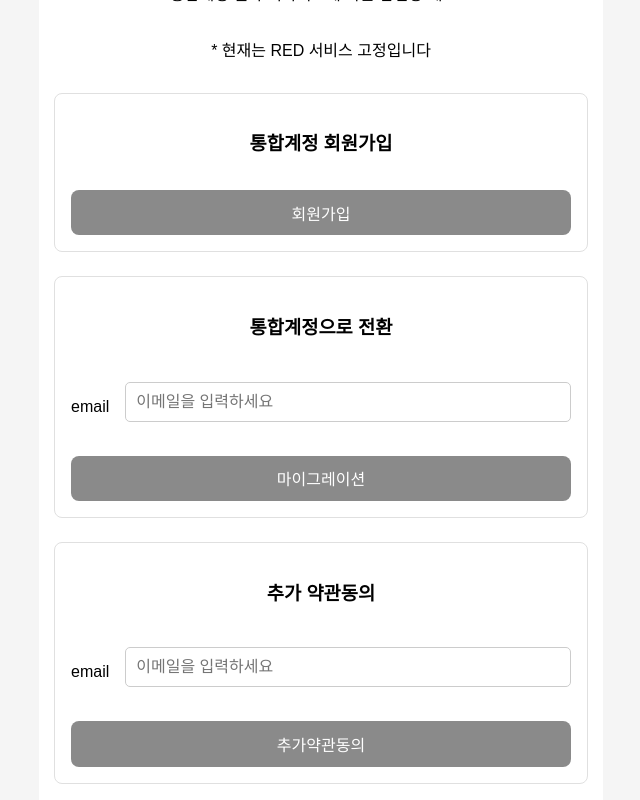
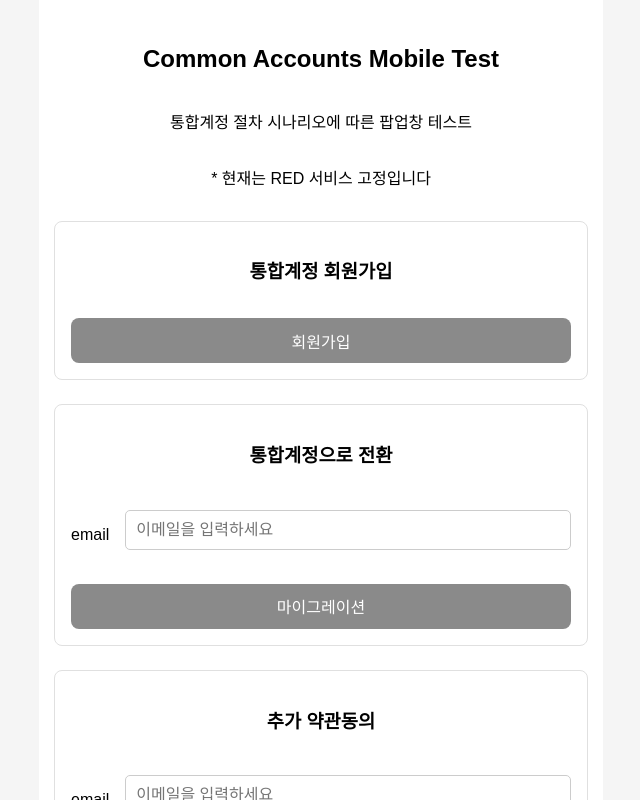
Before and after one commit to wonik-choi/common-accounts-mobile-test, a React (Vite) app in the folder common-accounts-mobile-test/: page / in a window 1280 px wide. Shown: the top 800 px of the page, without its empty margins (319-959 px from the left). Built offline with nearby package versions, Linux system fonts and the light colour scheme.

Commit message:
fix: 상하 여백

```diff
--- a/common-accounts-mobile-test/src/App.module.css
+++ b/common-accounts-mobile-test/src/App.module.css
@@ -17,6 +17,8 @@
   padding: 2rem;
   max-width: 500px;
   background-color: white;
+  padding-top: 10rem;
+  padding-bottom: 10rem;
 }
 
 .buttonContainer {
```
